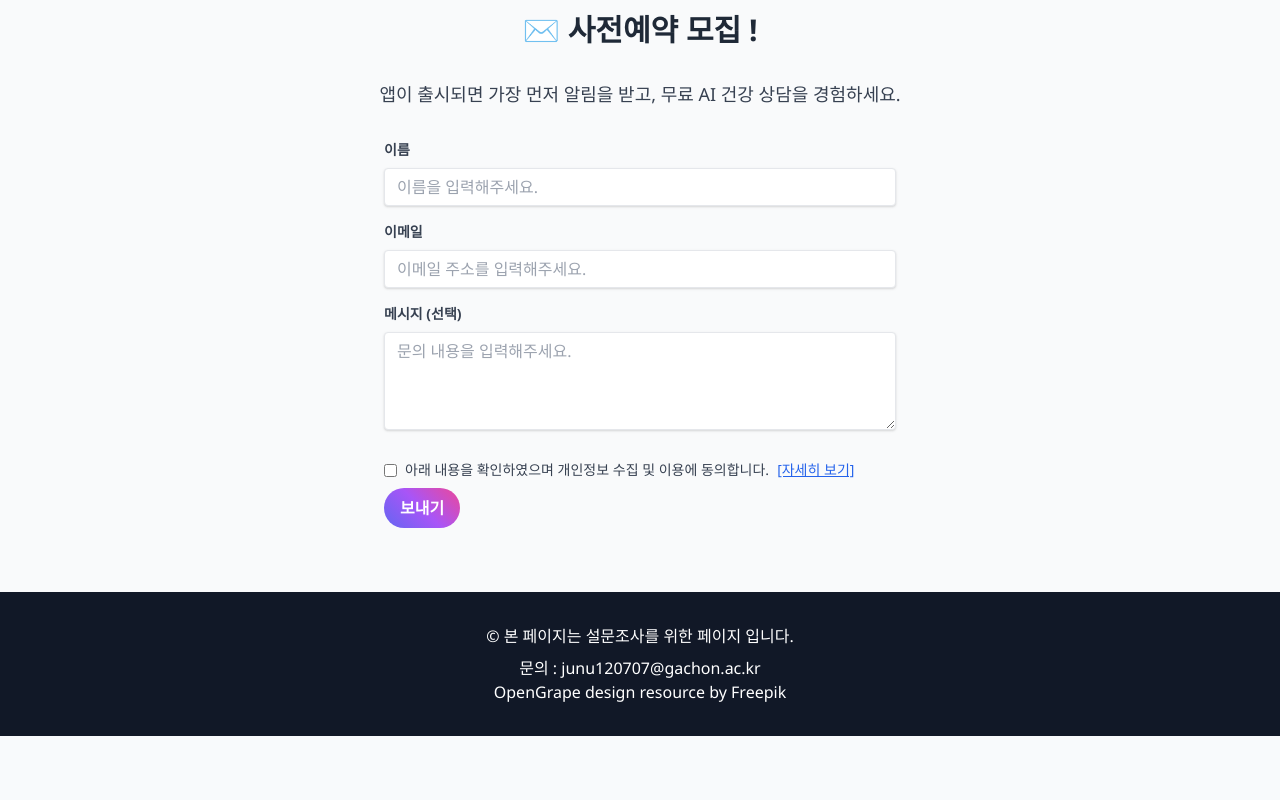
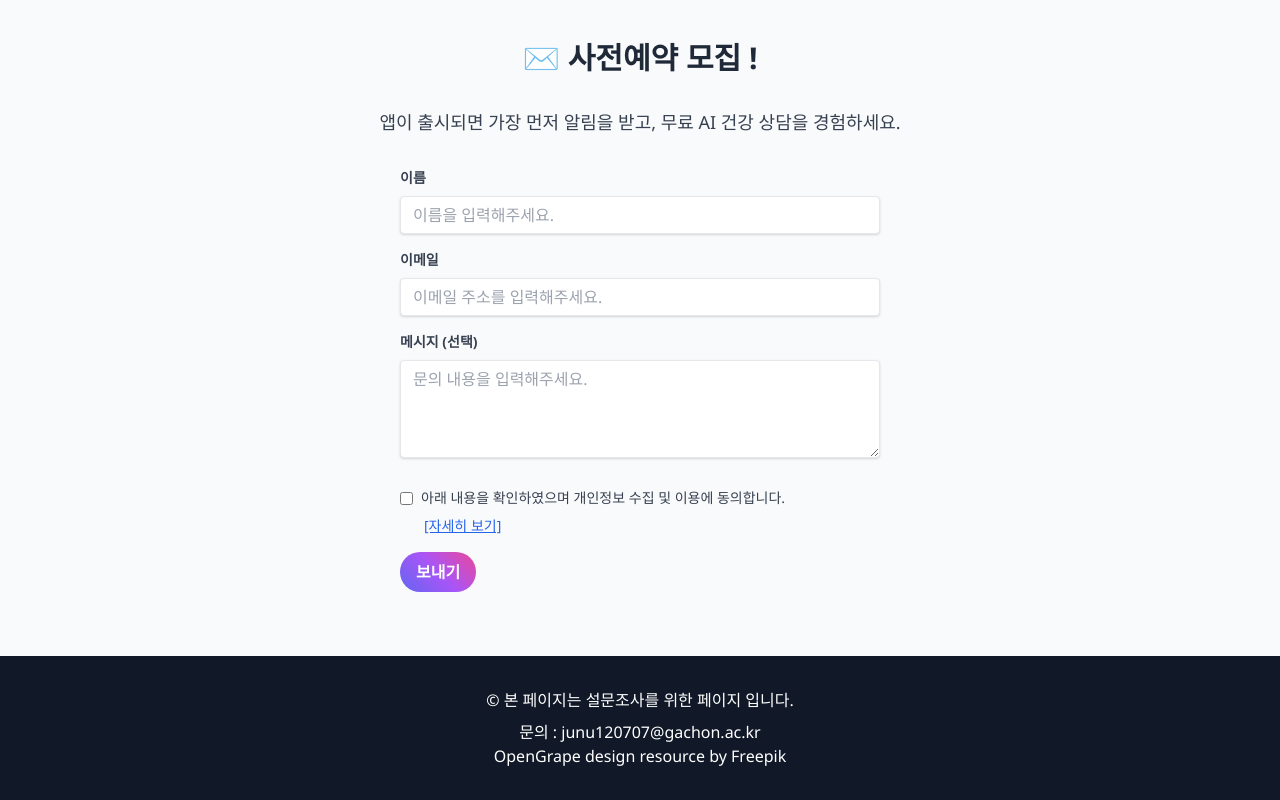
Before and after one commit to kimjunu10/survey, a website: page front/index.html in a window 1280 px wide. Shown: the part 1920-2720 px from the top of the page. Before the commit the page ends 2656 px from the top, so only its background shows below. Drawn offline with nearby package versions, Linux system fonts and the light colour scheme.

Commit message:
real_final_commit

```diff
--- a/front/index.html
+++ b/front/index.html
@@ -4,10 +4,12 @@
 <head>
     <meta charset="UTF-8">
     <meta name="viewport" content="width=device-width, initial-scale=1.0">
+    <meta property="og:type" content="website" />
+    <meta property="og:title" content="AI 기반 의료 설문 서비스" />
+    <meta property="og:description" content="당신의 증상에 맞는 진료과를 추천해드립니다." />
+    <meta property="og:image" content="https://surveyaihealthcare.vercel.app/og-image.jpg" />
+    <meta property="og:url" content="https://surveyaihealthcare.vercel.app/" />
     <title>🤖 증상 입력만 하면 AI가 진료과와 병원을 안내합니다!</title>
-    <meta property="op:title" content="AI 진료과 추천 서비스" />
-    <meta property="op:description" content="어디 아픈데… 무슨 과에 가야 할지 모르겠다면?" />
-    <meta property="op:image" content="/app.png" />
     <link href="https://cdn.jsdelivr.net/npm/tailwindcss@2.2.19/dist/tailwind.min.css" rel="stylesheet">
     <!-- Google tag (gtag.js) -->
     <script async src="https://www.googletagmanager.com/gtag/js?id=G-FRR9ZMY17K"></script>
@@ -135,7 +137,7 @@
             </h1>
             <p class="text-lg text-gray-700 mb-8 fade-in">
                 "옆구리가 찌르듯 아픈데 어디 병원 가야 할까요?"<br>
-                그런 고민은 이제 그만! 채팅으로 증상을 입력하면 관련 진료과, 병원, 가능성 있는 질환까지 빠르게 안내해드립니다.
+                그런 고민은 이제 그만! <br> 채팅으로 증상을 입력하면 관련 진료과, 병원, 가능성 있는 질환까지 빠르게 안내해드립니다.
             </p>
             <button
                 class="bg-gradient-custom text-white font-bold py-3 px-8 rounded-full hover:bg-blue-700 hover-scale pulse fade-in"
@@ -247,7 +249,7 @@
             <p class="text-lg text-gray-700 text-center mb-8">
                 앱이 출시되면 가장 먼저 알림을 받고, 무료 AI 건강 상담을 경험하세요.
             </p>
-            <form id="reservationForm" class="max-w-lg mx-auto">
+            <form id="reservationForm" class="max-w-lg mx-auto px-4">
                 <div class="mb-4">
                     <label for="name" class="block text-gray-700 text-sm font-bold mb-2">이름</label>
                     <input type="text" id="name" name="name" required
@@ -269,18 +271,23 @@
                 <!-- 개인정보 수집 동의 체크박스 -->
                 <!-- 개인정보 수집 동의 체크박스에 id 추가 -->
                 <div class="max-w-xl mx-auto text-sm text-gray-700 mt-6">
-                    <label class="flex items-center space-x-2 mb-2">
-                        <input type="checkbox" id="policyConsent" required>
-                        <span>아래 내용을 확인하였으며 개인정보 수집 및 이용에 동의합니다.</span>
-                        <button type="button" onclick="togglePolicy()" class="text-blue-600 underline ml-2">
+                    <label class="block mb-2">
+                        <div class="flex items-start space-x-2">
+                            <input type="checkbox" id="policyConsent" required class="mt-1">
+                            <span>아래 내용을 확인하였으며 개인정보 수집 및 이용에 동의합니다.</span>
+                        </div>
+                    </label>
+                    <div class="ml-6">
+                        <button type="button" onclick="togglePolicy()" class="text-blue-600 underline">
                             [자세히 보기]
                         </button>
-                    </label>
+                    </div>
+
                     <!-- 펼쳐지는 내용 -->
                     <div id="policy" class="bg-gray-50 border border-gray-200 rounded p-4 mt-2 hidden">
                         <p class="mb-2"><strong>✅ 수집 항목 :</strong> 이메일 주소, 이름, 문의 내용(선택)</p>
                         <p class="mb-2"><strong>✅ 수집 목적 :</strong> 앱 수요 설문조사 및 사전예약 응답 처리</p>
-                        <p class="mb-2"><strong>✅ 수집 주체 :</strong> 가천대학교 GCS 6기 김준우우</p>
+                        <p class="mb-2"><strong>✅ 수집 주체 :</strong> 가천대학교 GCS 6기 김준우</p>
                         <p class="mb-2"><strong>✅ 보유 및 이용 기간 :</strong> 수집일로부터 1개월 이내 파기</p>
                         <p class="mb-2"><strong>✅ 동의 거부 시 불이익 :</strong> 사전예약은 불가능하나, 향후 정식 서비스 이용에는 제한 없음</p>
                         <p class="mb-2"><strong>✅ 문의처 :</strong> junu120707@gachon.ac.kr</p>
@@ -289,7 +296,7 @@
                 <div class="flex items-center justify-between">
                     <!-- 제출 버튼에 id 추가 -->
                     <button type="submit" id="submitBtn"
-                        class="bg-gradient-custom text-white font-bold py-2 px-4 rounded-full focus:outline-none focus:shadow-outline hover-scale">
+                        class="mt-4 bg-gradient-custom text-white font-bold py-2 px-4 rounded-full focus:outline-none focus:shadow-outline hover-scale">
                         보내기
                     </button>
                 </div>
```
Also changed, not shown: front/public/app.png (deleted), 1 other file.
